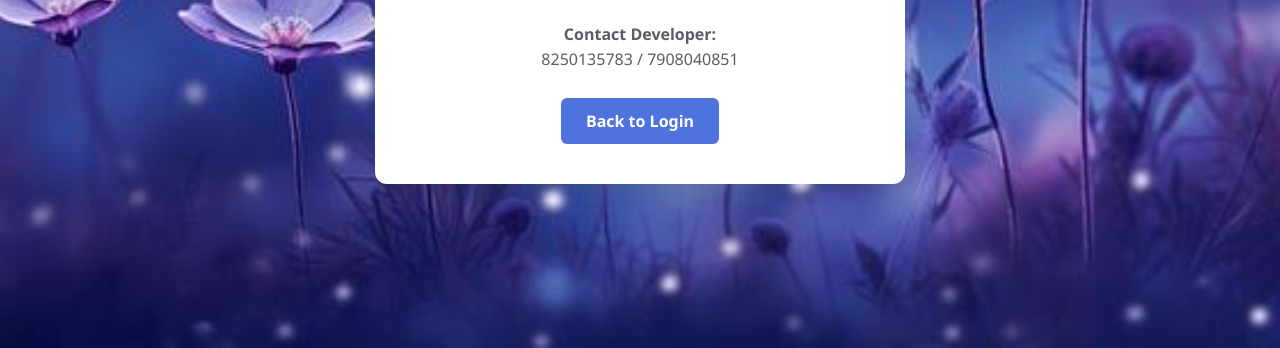
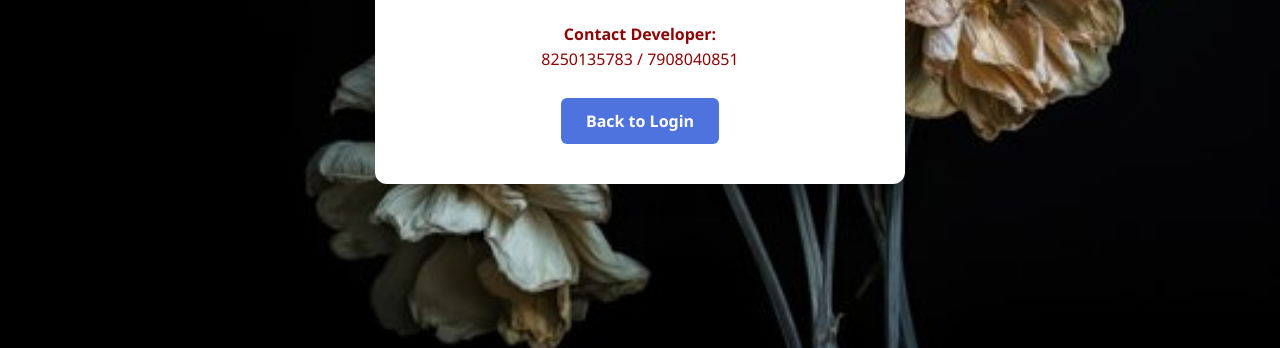
Before and after one commit to nilrudragupta-boop/rtr-crm-online, an Electron app: page frontend/expired.html in a window 1280 px wide. Shown: the part 452-800 px from the top of the page. Drawn offline with Linux system fonts and the light colour scheme.

Commit message:
Add files via upload

```diff
--- a/frontend/expired.html
+++ b/frontend/expired.html
@@ -9,7 +9,7 @@
             margin: 0;
             padding: 0;
             font-family: 'Segoe UI', Tahoma, Geneva, Verdana, sans-serif;
-            background: #f8f9fc url('login-bg.jpg') no-repeat center center fixed;
+            background: #f8f9fc url('expired-bg.jpg') no-repeat center center fixed;
             background-size: cover;
             display: flex;
             align-items: center;
@@ -31,7 +31,7 @@
             margin-bottom: 10px;
         }
         p {
-            color: #5a5c69;
+            color: #8d0404;
             line-height: 1.6;
             margin-bottom: 25px;
         }
```
Also changed, not shown: frontend/expired-bg.jpg (added).
